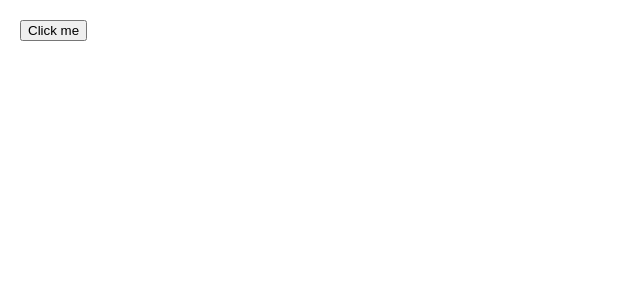
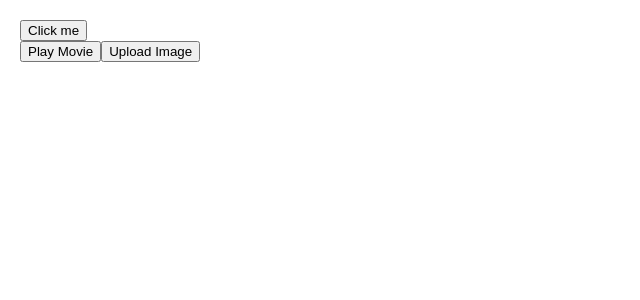
Before and after one commit to zelitosaide/react-js-course, a React (Create React App) app: page / in a window 1280 px wide. Shown: the top 300 px of the page, without its empty margins (0-640 px from the left). Built offline with nearby package versions, Linux system fonts and the light colour scheme.

Commit message:
Responding to Events

```diff
--- a/src/learn/learn-react/adding-interactivity/responding-to-events/index.js
+++ b/src/learn/learn-react/adding-interactivity/responding-to-events/index.js
@@ -1,5 +1,19 @@
 export default function Index() {
-  return <Button />;
+  return (
+    <>
+      <Button />
+      <Toolbar />
+    </>
+  );
+}
+
+function Toolbar() {
+  return (
+    <div>
+      <AlertButton message="Playing!">Play Movie</AlertButton>
+      <AlertButton message="Uploading!">Upload Image</AlertButton>
+    </div>
+  );
 }
 
 function AlertButton({ message, children }) {
```
